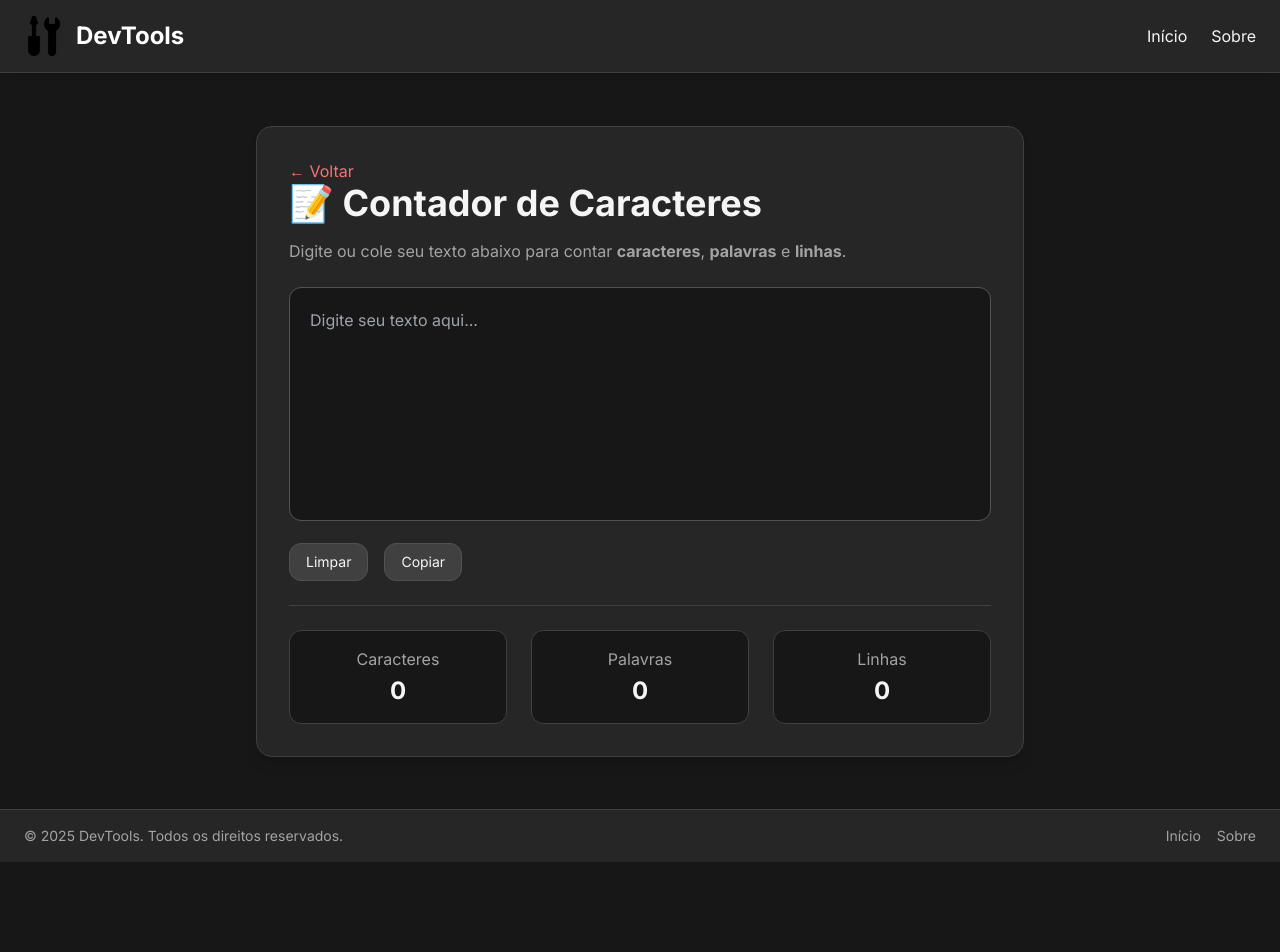
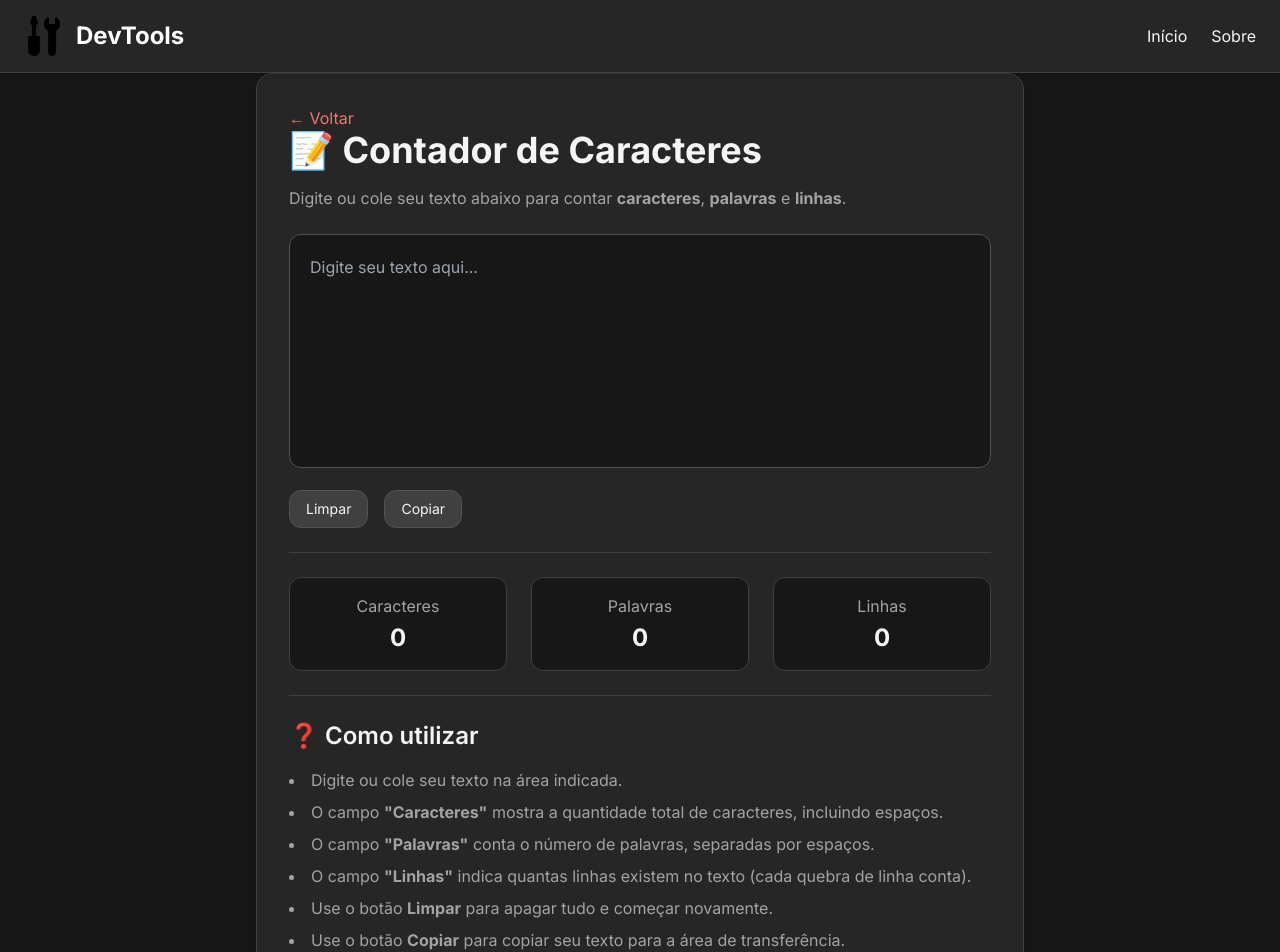
Before and after one commit to LHenrique-Marques/devtools-henrique, a Next.js app: page /contador-caracteres in a window 1280 px wide. Shown: the top 952 px of the page. Before the commit the page ends 862 px from the top, so only its background shows below. Built offline with nearby package versions, Linux system fonts and the light colour scheme.

Commit message:
criando component

```diff
--- a/app/calculadora-porcentagem/calculadora-porcentagem-client.tsx
+++ b/app/calculadora-porcentagem/calculadora-porcentagem-client.tsx
@@ -2,7 +2,7 @@
 
 import { useState } from 'react';
 import Link from 'next/link';
-
+import ComoUtilizar from '../components/ComoUtilizar';
 export default function CalculadoraPorcentagem() {
   const [valor, setValor] = useState<number | ''>('');
   const [porcentagem, setPorcentagem] = useState<number | ''>('');
@@ -67,7 +67,17 @@ export default function CalculadoraPorcentagem() {
             <strong>Valor Final:</strong> {valorFinal.toFixed(2)}
           </p>
         </div>
+          <ComoUtilizar
+      itens={[
+        'No campo <strong>"Valor"</strong>, insira o número base que deseja calcular (ex.: <strong>150</strong>).',
+        'No campo <strong>"Porcentagem"</strong>, insira a taxa percentual (ex.: <strong>20</strong>).',
+        'O campo <strong>"Porcentagem Calculada"</strong> mostra o valor referente à porcentagem.',
+        'O campo <strong>"Valor Final"</strong> mostra o valor após o desconto ou subtração.',
+        'Use o botão <strong>Limpar</strong> para começar um novo cálculo.',
+      ]}
+    />
       </div>
     </main>
+
   );
 }
--- /dev/null
+++ b/app/components/ComoUtilizar.tsx
@@ -0,0 +1,19 @@
+'use client';
+
+type ComoUtilizarProps = {
+  titulo?: string;
+  itens: string[];
+};
+
+export default function ComoUtilizar({ titulo = '❓ Como utilizar', itens }: ComoUtilizarProps) {
+  return (
+    <div className="border-t border-neutral-700 pt-6 mt-6">
+      <h2 className="text-2xl font-semibold mb-4">{titulo}</h2>
+      <ul className="list-disc list-inside text-neutral-400 space-y-2">
+        {itens.map((item, index) => (
+          <li key={index} dangerouslySetInnerHTML={{ __html: item }} />
+        ))}
+      </ul>
+    </div>
+  );
+}
--- a/app/contador-caracteres/contador-caracteres-client.tsx
+++ b/app/contador-caracteres/contador-caracteres-client.tsx
@@ -2,6 +2,7 @@
 
 import { useState } from 'react';
 import Link from 'next/link';
+import ComoUtilizar from '../components/ComoUtilizar';
 
 export default function ContadorCaracteres() {
   const [texto, setTexto] = useState('');
@@ -69,6 +70,17 @@ export default function ContadorCaracteres() {
             <p className="text-2xl font-bold">{linhas}</p>
           </div>
         </div>
+        <ComoUtilizar
+        itens={[
+          'Digite ou cole seu texto na área indicada.',
+          'O campo <strong>"Caracteres"</strong> mostra a quantidade total de caracteres, incluindo espaços.',
+          'O campo <strong>"Palavras"</strong> conta o número de palavras, separadas por espaços.',
+          'O campo <strong>"Linhas"</strong> indica quantas linhas existem no texto (cada quebra de linha conta).',
+          'Use o botão <strong>Limpar</strong> para apagar tudo e começar novamente.',
+          'Use o botão <strong>Copiar</strong> para copiar seu texto para a área de transferência.',
+        ]}
+      />
+
       </div>
     </main>
   );
```
